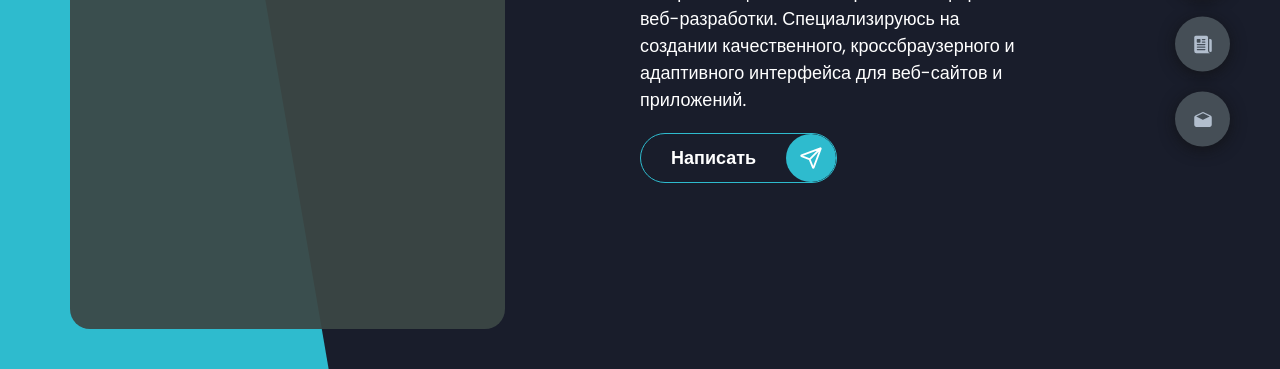
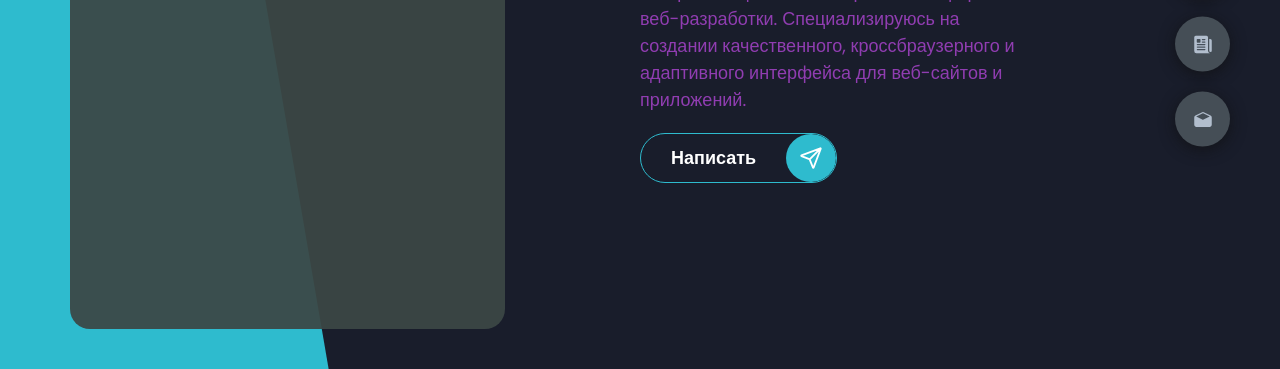
Before and after one commit to matmon12/Portfolio, a website built with webpack: page src/index.html in a window 1280 px wide. Shown: the part 431-800 px from the top of the page. Built offline with nearby package versions, Linux system fonts and the light colour scheme; files whose address does not match are found by name.

Commit message:
update readme

```diff
--- a/src/index.scss
+++ b/src/index.scss
@@ -2,3 +2,8 @@
 @import 'style/fonts';
 @import 'style/var';
 @import 'style/style';
+
+
+body {
+  color: #903db1;
+}
```
Also changed, not shown: README.md (added), src/img/screen.png (added).
